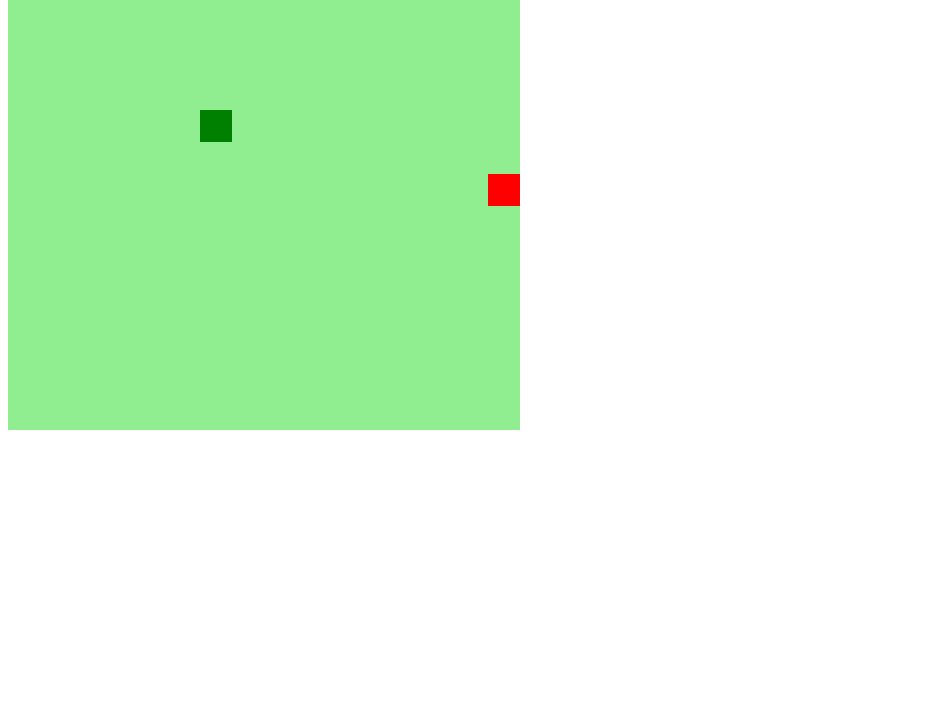
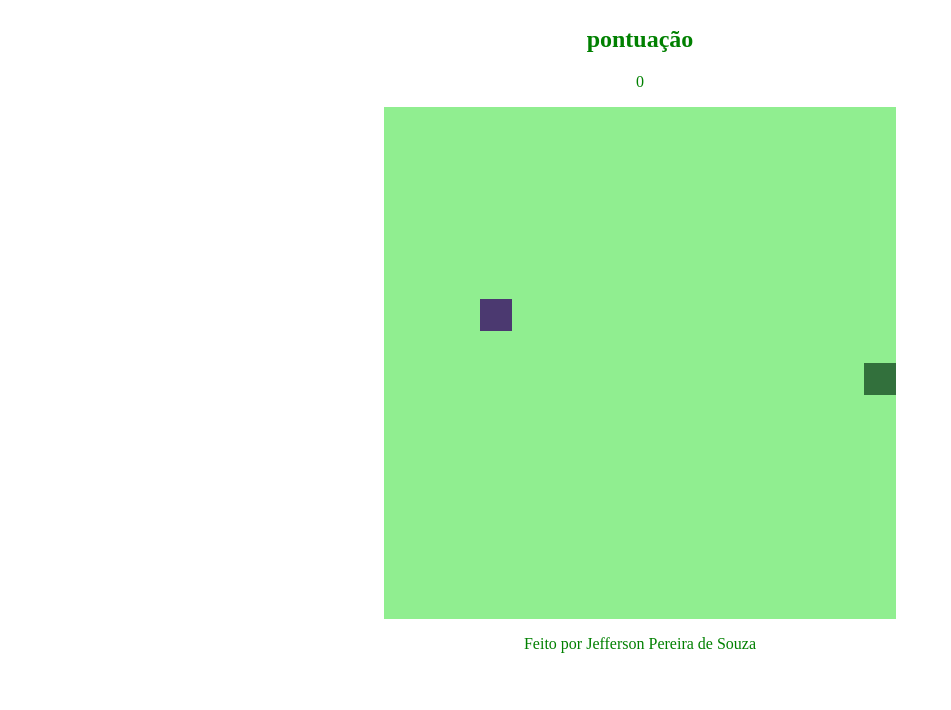
Before and after one commit to Jefferson13t/snake-game, a plain HTML site: page index.html in a window 1280 px wide. Shown: the part 90-800 px from the top of the page, without its empty margins (0-951 px from the left). Drawn offline with Linux system fonts and the light colour scheme.

Commit message:
snake game completed

```diff
--- a/css/style.css
+++ b/css/style.css
@@ -0,0 +1,14 @@
+body {
+    height: 95vh;
+    width: 95;
+    display: flex;
+    justify-content: center;
+    align-items: center;
+    flex-direction: column;
+    color: green;
+
+}
+p {
+    text-align: center;
+    color: green;
+}
--- a/index.html
+++ b/index.html
@@ -9,6 +9,15 @@
     <title>SNAKE GAME</title>
 </head>
 <body>
+    <h1> SNAKE GAME!</h1>
+    <div>
+        <h2> pontuação</h2>
+        <p id="pt"> 0 </p>
+    </div>
+
         <canvas id="snake" width="512" height="512"> </canvas>
+
+        <footer><p>Feito por Jefferson Pereira de Souza</p></footer>
+
 </body>
 </html>
--- a/js/script.js
+++ b/js/script.js
@@ -6,8 +6,13 @@ snake[0] = {
     x: 2 * box,
     y: 6 * box
 }
-//inicia a cobrinha sempre indo pra direita
+
+//inicia a cobrinha sempre indo pra direita e a cobrinha 2 sempre indo pra baixo
 let direction = "right";
+
+//pega o elemento pontuação
+let pt = document.getElementById("pt")
+let t = 0
 
 //cria valores aleatorios para usar na posicao da comida
 let food = {
@@ -21,11 +26,21 @@ function criarBG() {
     context.fillRect(0, 0, 16 * box, 16 * box);
 
 }
+
 //cria a cobrinha
 function criarcobrinha() {
     for(i = 0; i < snake.length; i++) {
-        context.fillStyle = "green";
-        context. fillRect(snake[i].x, snake[i].y, box, box);
+
+//muda a cor do corpo da cobrinha em relação à cabeça
+        if(snake[i].x == snake[0].x && snake[i].y == snake[0].y){
+            context.fillStyle = "#4B3970";
+
+        } else {
+            context.fillStyle = "#8164BD";
+
+        }
+
+        context.fillRect(snake[i].x, snake[i].y, box, box);
 
     }
 
@@ -33,8 +48,12 @@ function criarcobrinha() {
 
 //desenha a comida em algum lugar aleatorio
 function drawfood() {
-    context.fillStyle = "red";
+    for (i = 0; i < snake.length; i++){
+
+    context.fillStyle = "#32703C";
     context.fillRect(food.x, food.y, box, box);
+
+}
 }
 
 
@@ -42,24 +61,31 @@ function drawfood() {
 document.addEventListener('keydown', update);
 
 function update (event) {
-    if (event.keyCode == 37 && direction != "right") direction = "left";
-    if (event.keyCode == 38 && direction != "up") direction = "down";
-    if (event.keyCode == 39 && direction != "left") direction = "right";
-    if (event.keyCode == 40 && direction != "down") direction = "up";
-
-
-
-
+    if (event.keyCode == 37 && direction != "right" || event.keyCode == 65 && direction != "right" ) direction = "left";
+    if (event.keyCode == 38 && direction != "up"    || event.keyCode == 87 && direction != "up") direction = "down";
+    if (event.keyCode == 39 && direction != "left"  || event.keyCode == 68 && direction != "left") direction = "right";
+    if (event.keyCode == 40 && direction != "down"  || event.keyCode == 83 && direction != "down") direction = "up";
 }
 
 //inicia o jogo
 function iniciarjogo() {
 
 //faz a cobrinha mudar atravessar a parede de um lado e sair do outro
-    if(snake[0].x > 14 * box && direction =="right") snake[0].x = 0;
-    if(snake[0].x < 1 && direction =="left") snake[0].x = 16 * box;
-    if(snake[0].y > 14 * box && direction =="up") snake[0].y = 0;
-    if(snake[0].y < 1 && direction =="down") snake[0].y = 15 * box;
+    if(snake[0].x > 15 * box && direction =="right") snake[0].x = 0;
+    if(snake[0].x < 0 && direction =="left") snake[0].x = 15 * box;
+    if(snake[0].y > 15 * box && direction =="up") snake[0].y = 0;
+    if(snake[0].y < 0 && direction =="down") snake[0].y = 15 * box;
+
+
+//tela de game over
+    for(i = 1; i< snake.length; i++) {
+        if (snake[0].x == snake[i].x && snake[0].y == snake[i].y){
+            clearInterval(jogo);
+            window.alert("GAME OVER!! Sua pontuação foi de: " + t  + " pontos.");
+            window.alert("recarregue a página para recomeçar")
+        }
+
+    }
 
 //chama as funcoes
     criarBG();
@@ -69,19 +95,25 @@ function iniciarjogo() {
     let snakeX = snake[0].x;
     let snakeY = snake[0].y;
 
+
 // move a cobrinha
-    if (direction == "right") snakeX += box;
+    if(direction == "right") snakeX += box;
     if(direction == "left") snakeX -= box;
-    if (direction == "up") snakeY += box;
+    if(direction == "up") snakeY += box;
     if(direction == "down") snakeY -= box;
+
 
 //remove o ultimo valor do array da cobrinha exceto quando ela esta comendo a comida
 //remove a comida e adiciona outra em algum lugar
-
+//aumenta a pontuação
 if (snake[0].x == food.x && snake[0].y == food.y)  {
     food.x = Math.floor(Math.random() * 15 + 1) * box,
     food.y = Math.floor(Math.random() * 15 + 1) * box
-} else { snake.pop() }
+
+    t = t + 100
+    pt.innerText = t
+
+} else {snake.pop()}
 
 
 
@@ -92,5 +124,7 @@ if (snake[0].x == food.x && snake[0].y == food.y)  {
 
 snake.unshift(newhead);
 
+
 }
+
 let jogo = setInterval(iniciarjogo, 100);
```
Also changed, not shown: 1 other file. Lines whose indentation alone changed are shown as unchanged.
